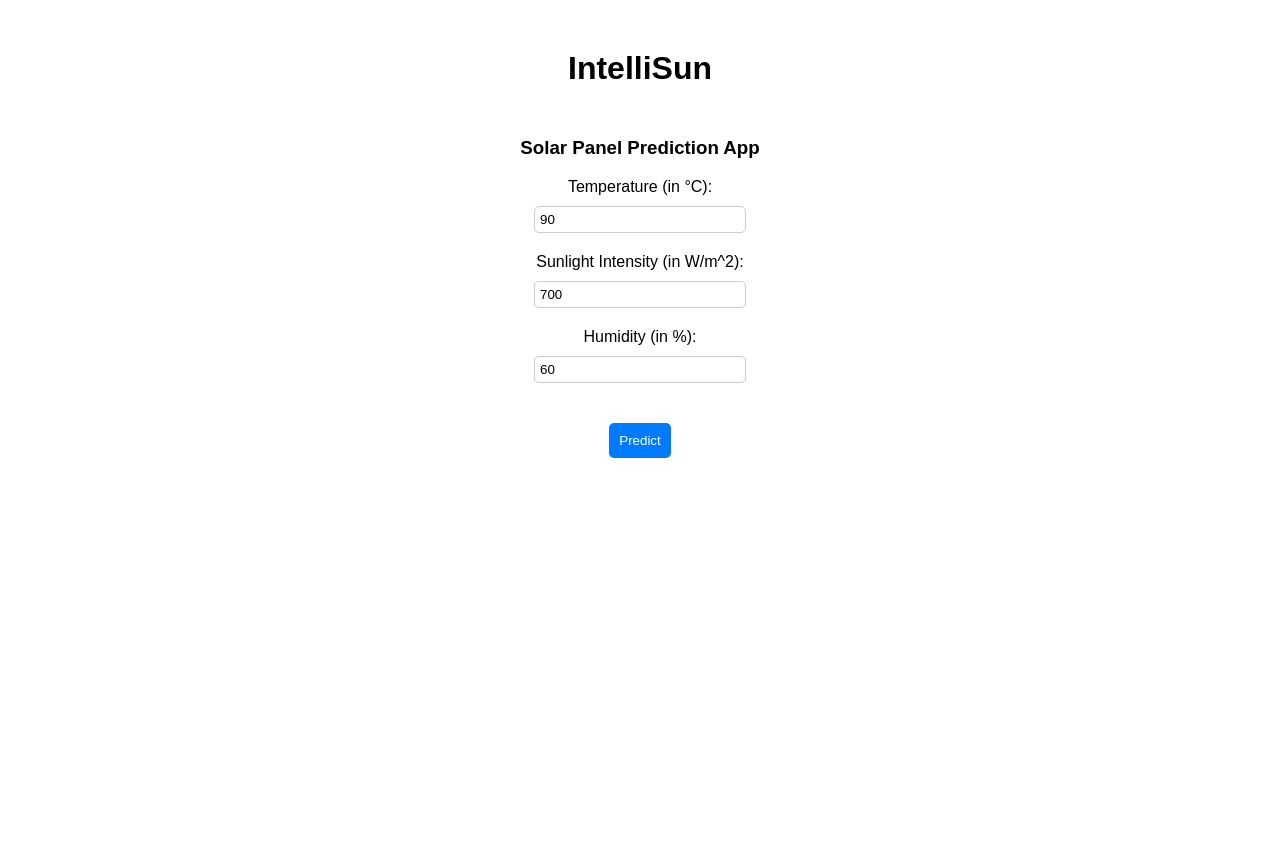
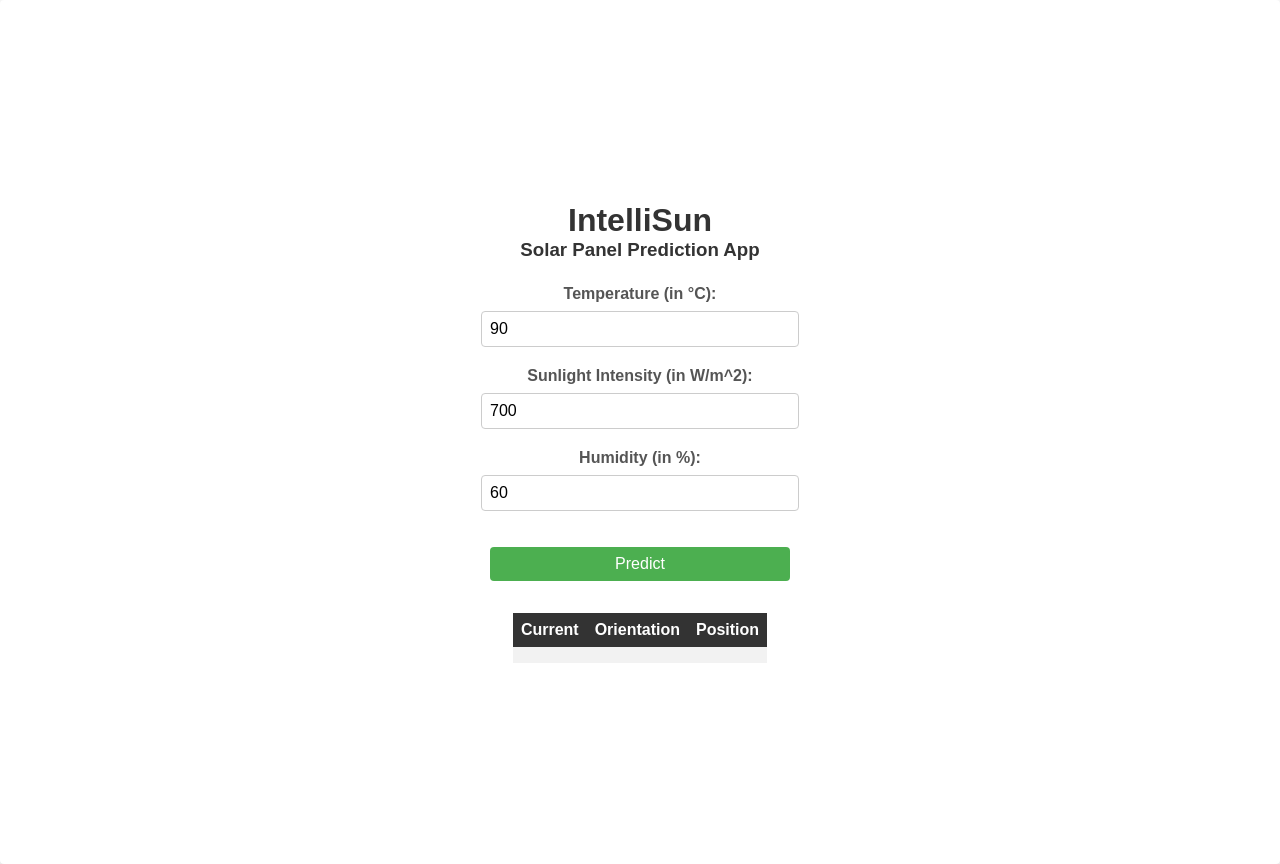
Before and after one commit to samyakkhatua/intelliSun, a plain HTML site: page index.html in a window 1280 px wide. Before the commit the page ends 800 px from the top, so only its background shows below. Drawn offline with Linux system fonts and the light colour scheme.

Commit message:
Output shown in a table format

```diff
--- a/index.html
+++ b/index.html
@@ -3,10 +3,34 @@
 <head>
 	<title>IntelliSun - Solar Panel Prediction App</title>
 	<link rel="stylesheet" type="text/css" href="style.css">
+	<style>
+		.container {
+			display: flex;
+			flex-direction: column;
+			align-items: center;
+			justify-content: center;
+			height: 100vh;
+		}
+
+		form {
+			display: flex;
+			flex-direction: column;
+			align-items: center;
+			margin-bottom: 1rem;
+		}
+
+		.result {
+			text-align: center;
+			margin-top: 1rem;
+		}
+	</style>
 </head>
 <body>
+	<div class="container">
 		<h1>IntelliSun</h1>
 		<h3>Solar Panel Prediction App</h3>
+
+		<section>
 			<form>
 				<label for="temperature">Temperature (in °C):</label>
 				<input type="number" id="temperature" name="temperature" required value="90">
@@ -19,11 +43,24 @@
 
 				<input type="button" value="Predict" onclick="predictCurrent()">
 			</form>
+		</section>
 
-	<div id="current"></div>
-	<div id="Orientation"></div>
-	<div id="Position"></div>
 
+		<section class="result">
+			<table>
+				<tr>
+					<th>Current</th>
+					<th>Orientation</th>
+					<th>Position</th>
+				</tr>
+				<tr>
+					<td id="current"></td>
+					<td id="Orientation"></td>
+					<td id="Position"></td>
+				</tr>
+			</table>
+		</section>
+	</div>
 
 	<script src="script.js"></script>
 </body>
--- a/style.css
+++ b/style.css
@@ -48,3 +48,109 @@ input[type="button"] {
 	font-weight: bold;
 	color: #007bff;
 }
+
+
+/* style.css */
+body {
+	margin: 0;
+	padding: 0;
+	font-family: Arial, sans-serif;
+	background-color: #f7f7f7;
+}
+
+.container {
+	background-color: #fff;
+	padding: 2rem;
+	border-radius: 4px;
+	box-shadow: 0 2px 4px rgba(0, 0, 0, 0.1);
+}
+
+h1, h3 {
+	margin: 0;
+	text-align: center;
+	color: #333;
+}
+
+form {
+	width: 300px;
+	margin-top: 1.5rem;
+}
+
+label {
+	display: block;
+	margin-bottom: 0.5rem;
+	font-weight: bold;
+	color: #555;
+}
+
+input[type="number"] {
+	width: 100%;
+	padding: 0.5rem;
+	border-radius: 4px;
+	border: 1px solid #ccc;
+	font-size: 1rem;
+}
+
+input[type="button"] {
+	width: 100%;
+	padding: 0.5rem;
+	margin-top: 1rem;
+	background-color: #4caf50;
+	border: none;
+	border-radius: 4px;
+	color: #fff;
+	font-size: 1rem;
+	cursor: pointer;
+}
+
+.result {
+	margin-top: 2rem;
+}
+
+.result div {
+	margin-bottom: 0.5rem;
+	color: #555;
+}
+
+/* Additional styles for responsive design */
+@media (max-width: 480px) {
+	.container {
+		padding: 1rem;
+	}
+
+	form {
+		width: 100%;
+	}
+}
+
+
+table {
+	width: 100%;
+	border-collapse: collapse;
+}
+
+th, td {
+	padding: 0.5rem;
+	text-align: center;
+}
+
+th {
+	background-color: #333;
+	color: #fff;
+}
+
+tr:nth-child(even) {
+	background-color: #f2f2f2;
+}
+
+#current {
+	color: #4caf50;
+}
+
+#Orientation {
+	color: #ff9800;
+}
+
+#Position {
+	color: #2196f3;
+}
```
Lines whose indentation alone changed are shown as unchanged.
